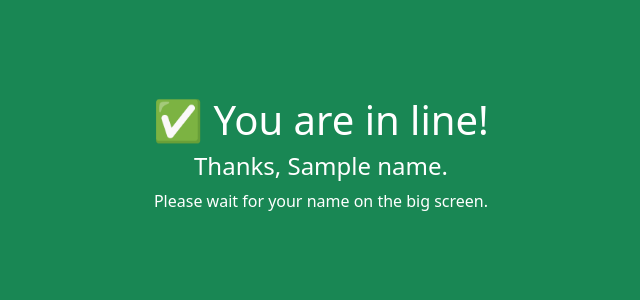
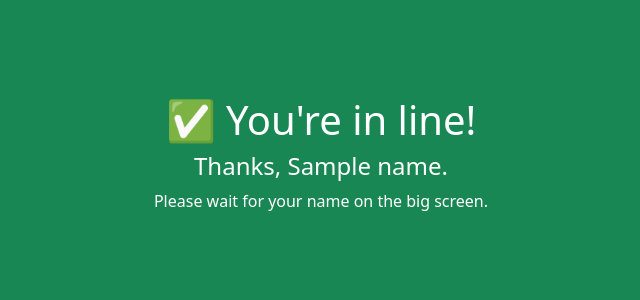
Before and after one commit to 3k100612-max/queue, a Flask app: template templates/success.html in a window 1280 px wide. Shown: the top 300 px of the page, without its empty margins (319-959 px from the left). Run offline with Flask 3, Linux system fonts and the light colour scheme; the template is opened without the code that fills it: most values are stand-ins (such as "Sample title", 1, 10 or a date in 2020); some libraries are stand-ins or nearby versions.

Commit message:
Update success.html

```diff
--- a/templates/success.html
+++ b/templates/success.html
@@ -6,7 +6,7 @@
 </head>
 <body class="bg-success text-white text-center p-5">
     <div class="mt-5">
-        <h1>✅ You are in line!</h1>
+        <h1>✅ You're in line!</h1>
         <p class="h4">Thanks, {{ name }}.</p>
         <p>Please wait for your name on the big screen.</p>
     </div>
```
